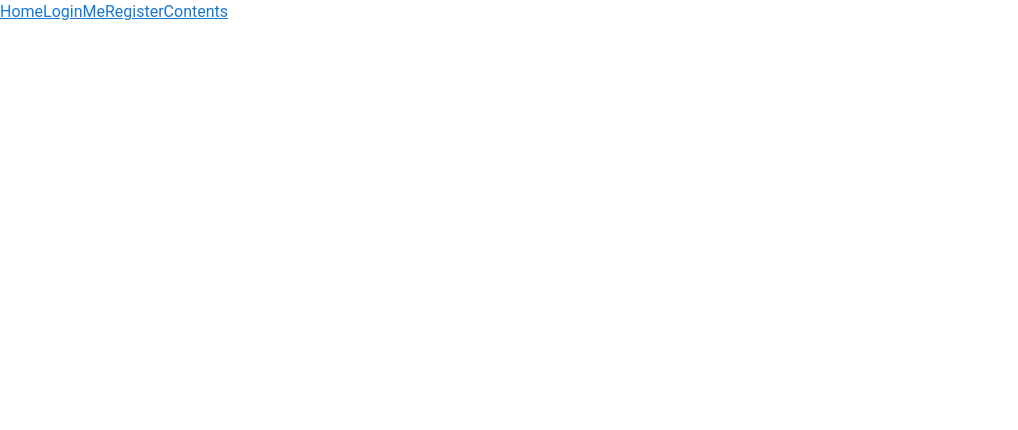
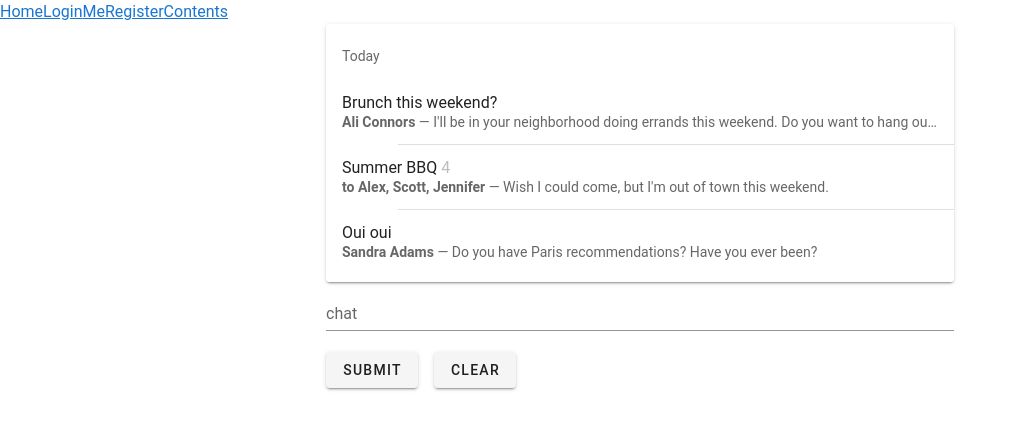
Before and after one commit to AndoneKwon/vue-practice, a Vue app: page /chat in a window 1280 px wide. Shown: the top 430 px of the page, without its empty margins (0-1018 px from the left). Built offline with nearby package versions, Linux system fonts and the light colour scheme.

Commit message:
add chatting

```diff
--- /dev/null
+++ b/src/components/Chat.vue
@@ -0,0 +1,78 @@
+<template>
+  <v-row>
+    <v-col
+      cols="12"
+      sm="6"
+      offset-sm="3"
+    >
+      <v-card>
+        <v-list two-line>
+          <template v-for="(item, index) in items.slice(0, 6)">
+            <v-subheader
+              v-if="item.header"
+              :key="item.header"
+            >
+              {{ item.header }}
+            </v-subheader>
+            <v-divider
+              v-else-if="item.divider"
+              :key="index"
+              :inset="item.inset"
+            ></v-divider>
+            <v-list-item
+              v-else
+              :key="item.title"
+            >
+              <v-list-item-content>
+                <v-list-item-title v-html="item.title"></v-list-item-title>
+                <v-list-item-subtitle v-html="item.subtitle"></v-list-item-subtitle>
+              </v-list-item-content>
+            </v-list-item>
+          </template>
+        </v-list>
+      </v-card>
+      <form>
+        <v-text-field
+        v-model="chat"
+        label="chat"
+        required
+        @input="$v.name.$touch()"
+        @blur="$v.name.$touch()"
+        ></v-text-field>
+        <v-btn
+        class="mr-4"
+        @click="submit"
+        >
+        submit
+        </v-btn>
+        <v-btn @click="clear">
+        clear
+        </v-btn>
+     </form>
+    </v-col>
+  </v-row>
+</template>
+
+<script>
+  export default {
+    data: () => ({
+      items: [
+        { header: 'Today' },
+        { avatar: 'https://cdn.vuetifyjs.com/images/lists/1.jpg', title: 'Brunch this weekend?', subtitle: "<span class='font-weight-bold'>Ali Connors</span> &mdash; I'll be in your neighborhood doing errands this weekend. Do you want to hang out?" },
+        { divider: true, inset: true },
+        { avatar: 'https://cdn.vuetifyjs.com/images/lists/2.jpg', title: 'Summer BBQ <span class="grey--text text--lighten-1">4</span>', subtitle: "<span class='font-weight-bold'>to Alex, Scott, Jennifer</span> &mdash; Wish I could come, but I'm out of town this weekend." },
+        { divider: true, inset: true },
+        { avatar: 'https://cdn.vuetifyjs.com/images/lists/3.jpg', title: 'Oui oui', subtitle: "<span class='font-weight-bold'>Sandra Adams</span> &mdash; Do you have Paris recommendations? Have you ever been?" },
+      ],
+    }),
+    methods: {
+      submit () {
+        this.$v.$touch()
+      },
+      clear () {
+        this.$v.$reset()
+        this.chat = ''
+      },
+    },
+  }
+</script>
--- a/src/router/index.js
+++ b/src/router/index.js
@@ -5,6 +5,7 @@ import Login from "../components/Login.vue"
 import Me from "../components/Me.vue"
 import Register from "../components/Register";
 import Contents from "@/components/Contents";
+import Chat from "../components/Chat";
 
 Vue.use(Router)
 
@@ -43,6 +44,11 @@ export default new Router({
             component: Me,
             beforeEnter: requireAuth,
         },
+        {
+            path:"/chat",
+            name:"chat",
+            component: Chat,
+        },
 
     ],
 })
```
Also changed, not shown: 1 other file (tests, documents, lock files or other folders).
